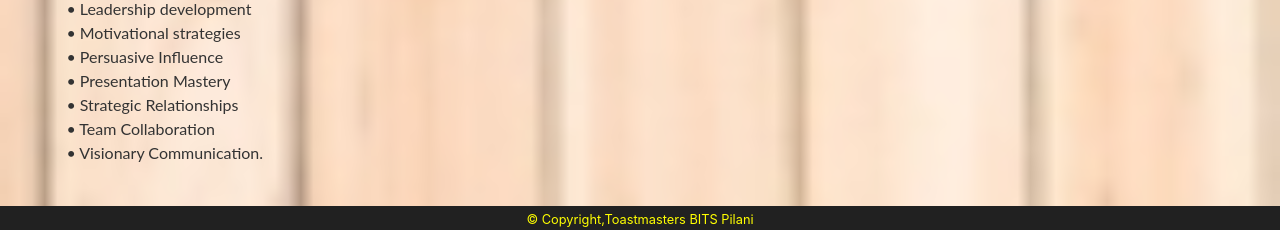
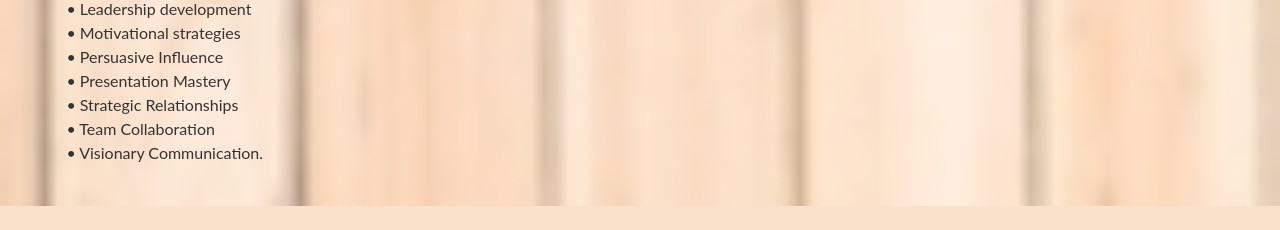
Before and after one commit to Digvijay03/Digvijay03.github.io, a Django app: page /index/ in a window 1280 px wide. Shown: the part 2225-2455 px from the top of the page. After the commit the page ends 2431 px from the top, so only its background shows below. Run offline with Django 3.2, Linux system fonts and the light colour scheme; some libraries are stand-ins or nearby versions.

Commit message:
background

```diff
--- a/body/templates/body/index.html
+++ b/body/templates/body/index.html
@@ -59,18 +59,7 @@
         text-align: center;
         font-family: cursive;
       }
-      #footer{
-        background: #212121;
-        text-align: center;
-        color: #ffff00;
-        position: relative;
-        width: 100%;
-        height: 15%;
-        right: 0;
-        bottom: 0;
-        left: 0;
 
-      }
 
 
 
@@ -250,7 +239,5 @@ function carousel() {
 
 
   </body>
-  <footer id="footer">
-    <small> &copy; Copyright,Toastmasters BITS Pilani </small>
-  </footer>
+
 </html>
```
